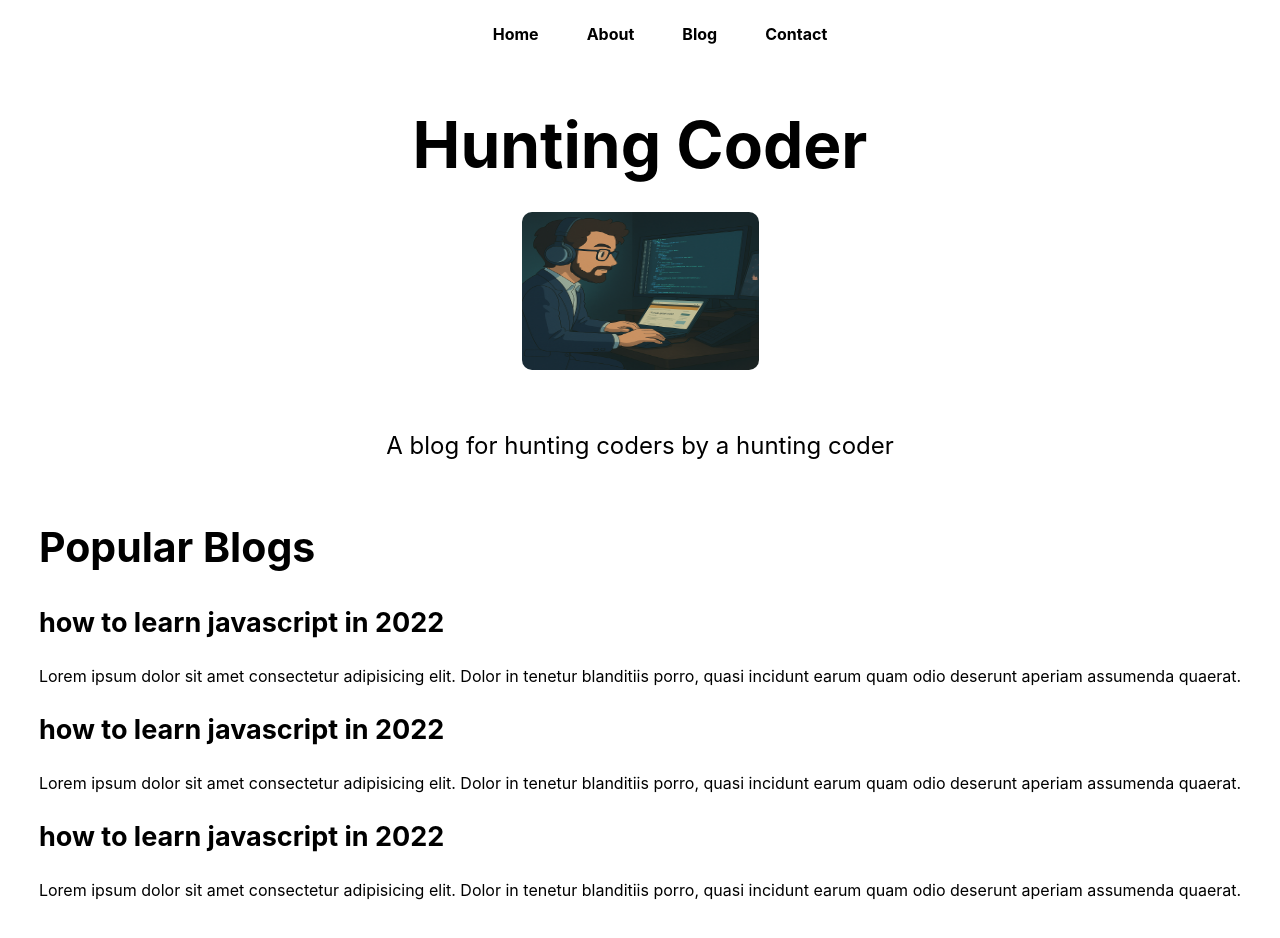
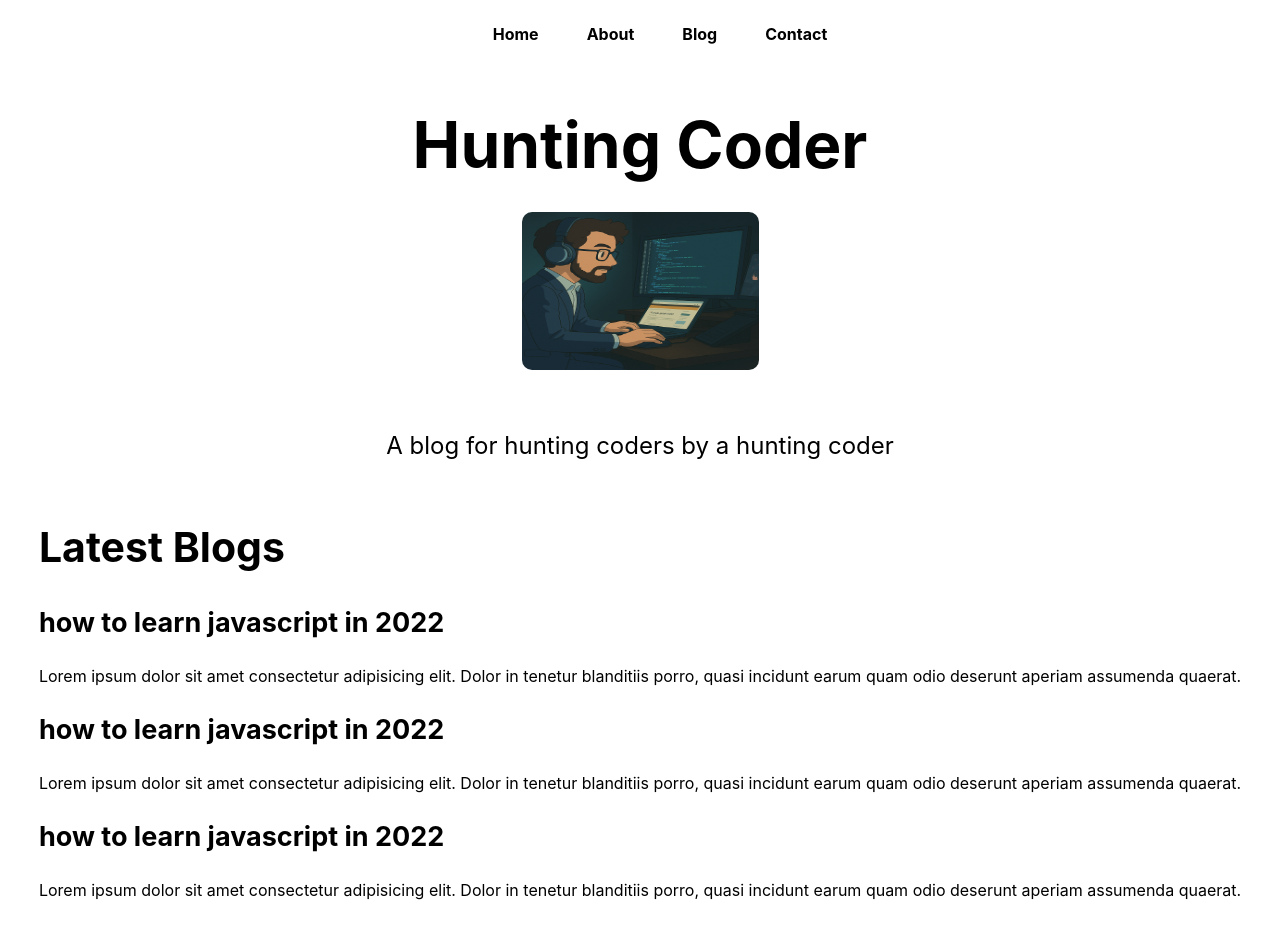
Before and after one commit to Tapan-Bhakhar/hunting-coder, a Next.js app: page / in a window 1280 px wide. Shown: the top 938 px of the page. Built offline with nearby package versions, Linux system fonts and the light colour scheme.

Commit message:
Add Navbar component and display it on all pages

```diff
--- /dev/null
+++ b/src/components/Navbar.js
@@ -0,0 +1,18 @@
+import React from 'react';
+import Link from "next/link";
+import styles from "@/styles/Home.module.css";
+
+const Navbar = () => {
+  return (
+    <nav className={styles.mainnav}>
+        <ul>
+          <Link href="/"><li>Home</li></Link>
+          <Link href="/about"><li>About</li></Link>
+          <Link href="/blog"><li>Blog</li></Link>
+          <Link href="/contact"><li>Contact</li></Link>
+        </ul>
+      </nav>
+  )
+}
+
+export default Navbar
--- a/src/pages/_app.js
+++ b/src/pages/_app.js
@@ -1,5 +1,9 @@
 import "@/styles/globals.css";
+import Navbar from "@/components/Navbar";
 
 export default function App({ Component, pageProps }) {
-  return <Component {...pageProps} />;
+  return <>
+    <Navbar />
+    <Component {...pageProps} />
+  </>
 }
--- a/src/pages/index.js
+++ b/src/pages/index.js
@@ -1,6 +1,5 @@
 import Head from "next/head";
 import Image from "next/image";
-import Link from "next/link";
 import styles from "@/styles/Home.module.css";
 
 export default function Home() {
@@ -23,14 +22,7 @@
         <link rel="icon" href="/favicon.ico" />
       </Head>
 
-      <nav className={styles.mainnav}>
-        <ul>
-          <Link href="/"><li>Home</li></Link>
-          <Link href="/about"><li>About</li></Link>
-          <Link href="/blog"><li>Blog</li></Link>
-          <Link href="/contact"><li>Contact</li></Link>
-        </ul>
-      </nav>
+
 
       <main className={styles.main}>
         <h1 className={styles.title}>
@@ -46,7 +38,7 @@
         </p>
 
         <div className="blogs">
-          <h2>Popular Blogs</h2>
+          <h2>Latest Blogs</h2>
           <div className="blogItem">
             <h3>how to learn javascript in 2022</h3>
             <p>Lorem ipsum dolor sit amet consectetur adipisicing elit. Dolor in tenetur blanditiis porro, quasi incidunt earum quam odio deserunt aperiam assumenda quaerat.</p>
```
